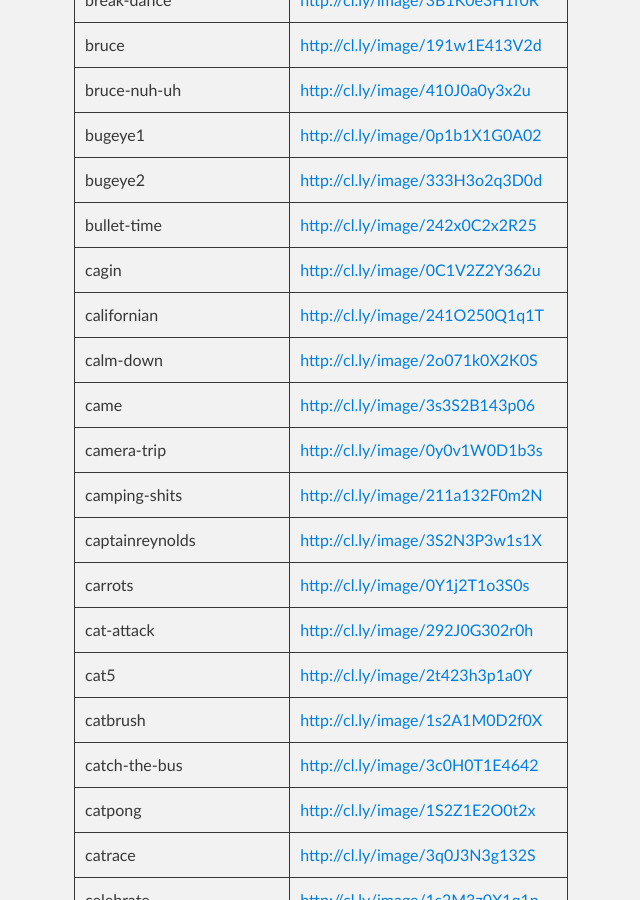
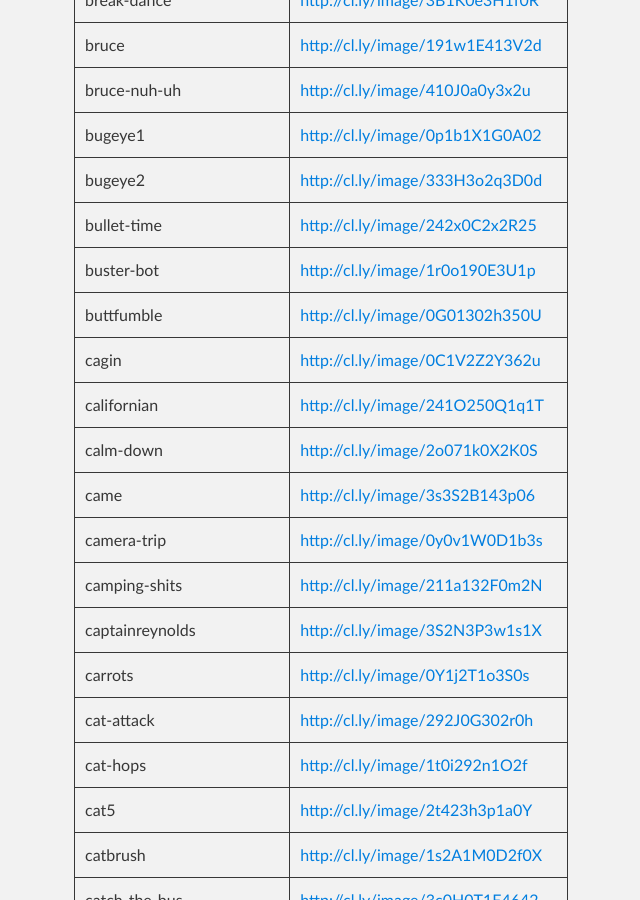
Before and after one commit to eskfung/eskfung.github.io, a Jekyll site: the page built from _posts/2013-03-14-gifs.md, in a window 1280 px wide and 900 px high, scrolled down 2471 px. Shown: the whole window, without its empty margins (246-886 px from the left). Built offline with Jekyll 4.4.1, drawn with Linux system fonts in a browser that asks for light colours; nearby versions of some CDN libraries; Markdown is read by kramdown in place of the engine named in the settings; some of the changed text lies outside the part shown.

Commit message:
November 7

```diff
--- a/_posts/2013-03-14-gifs.md
+++ b/_posts/2013-03-14-gifs.md
@@ -58,6 +58,8 @@ bruce-nuh-uh | <http://cl.ly/image/410J0a0y3x2u>
 bugeye1 | <http://cl.ly/image/0p1b1X1G0A02>
 bugeye2 | <http://cl.ly/image/333H3o2q3D0d>
 bullet-time | <http://cl.ly/image/242x0C2x2R25>
+buster-bot | <http://cl.ly/image/1r0o190E3U1p>
+buttfumble | <http://cl.ly/image/0G01302h350U>
 cagin | <http://cl.ly/image/0C1V2Z2Y362u>
 californian | <http://cl.ly/image/241O250Q1q1T>
 calm-down | <http://cl.ly/image/2o071k0X2K0S>
@@ -67,6 +69,7 @@ camping-shits | <http://cl.ly/image/211a132F0m2N>
 captainreynolds | <http://cl.ly/image/3S2N3P3w1s1X>
 carrots | <http://cl.ly/image/0Y1j2T1o3S0s>
 cat-attack | <http://cl.ly/image/292J0G302r0h>
+cat-hops | <http://cl.ly/image/1t0i292n1O2f>
 cat5 | <http://cl.ly/image/2t423h3p1a0Y>
 catbrush | <http://cl.ly/image/1s2A1M0D2f0X>
 catch-the-bus | <http://cl.ly/image/3c0H0T1E4642>
```
Also changed, not shown: other parts of _posts/2013-03-14-gifs.md (+6 -0 lines).
